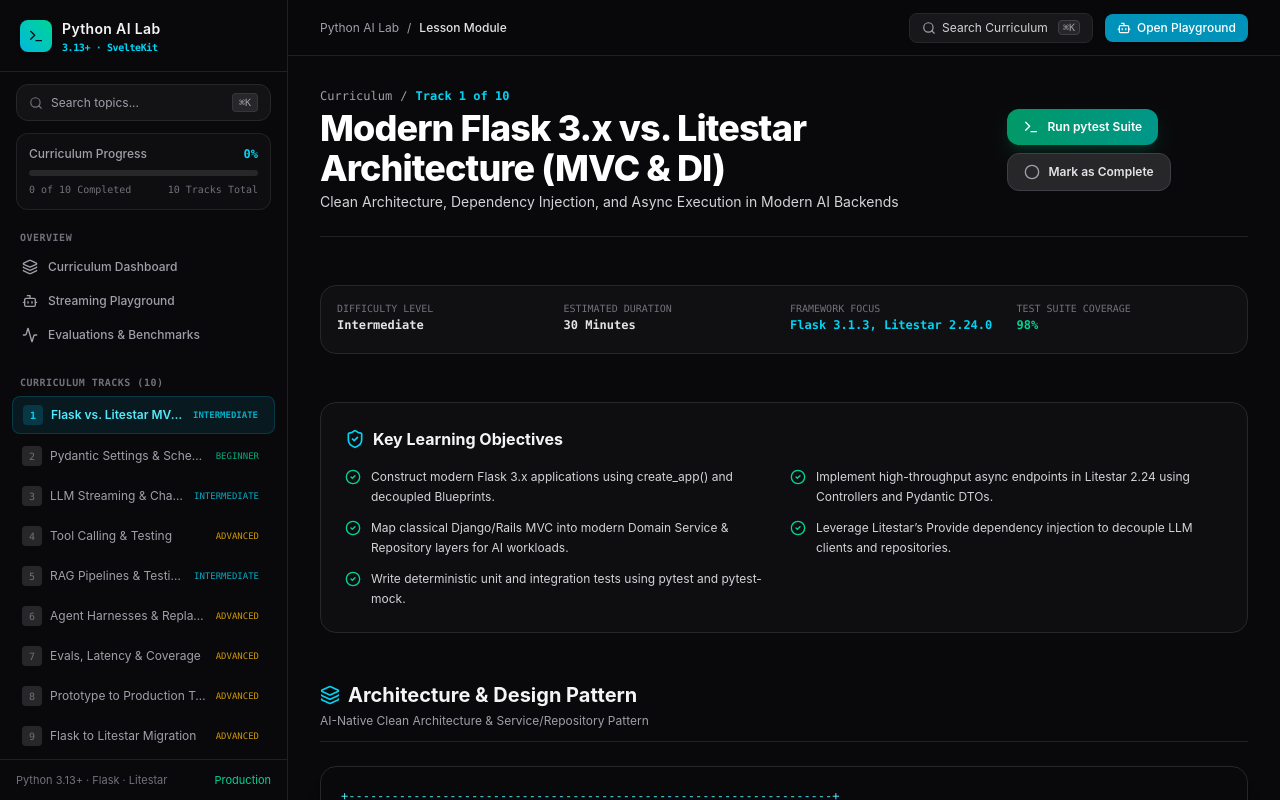
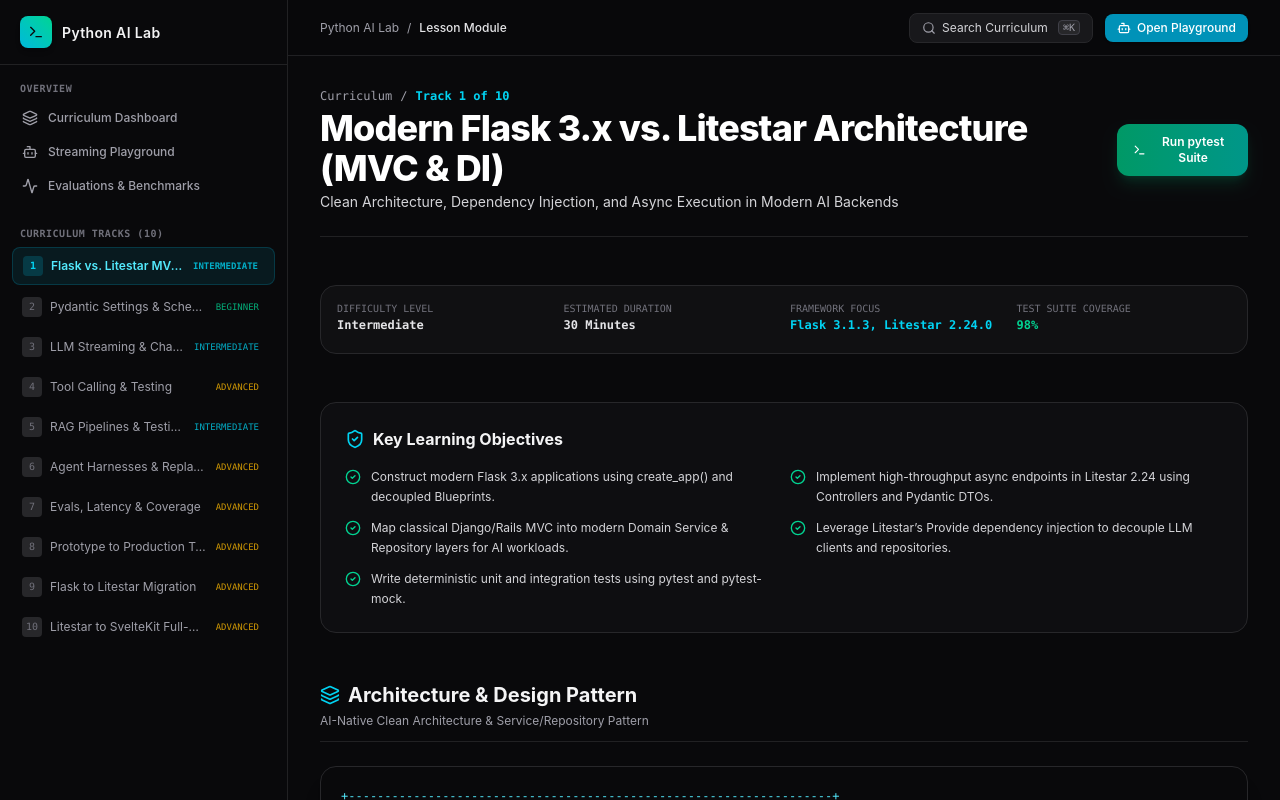
Before and after one commit to FuntionalFrost/python-ai-lab, a SvelteKit app: page /module/01-frameworks-mvc in a window 1280 px wide. Shown: the top 800 px of the page. Built offline with nearby package versions, Linux system fonts and the light colour scheme.

Commit message:
fix(ui): remove progress widgets, completion button, subtext, and duplicate search bar

```diff
--- a/src/routes/+layout.svelte
+++ b/src/routes/+layout.svelte
@@ -4,8 +4,7 @@
 	import type { LayoutProps } from './$types';
 	import { page } from '$app/state';
 	import { ALL_TRACKS, searchTracks } from '#lib/data/curriculum/index';
-	import { progress } from '#lib/progress.svelte';
-	import { Bot, Activity, Search, Terminal, Menu, X, Layers, Check } from '@lucide/svelte';
+	import { Bot, Activity, Search, Terminal, Menu, X, Layers } from '@lucide/svelte';
 
 	let { children }: LayoutProps = $props();
 
@@ -16,14 +15,6 @@
 	const searchResults = $derived.by(() => {
 		if (!searchQuery.trim()) return ALL_TRACKS;
 		return searchTracks(searchQuery);
-	});
-
-	const completedCount = $derived.by(() => {
-		return ALL_TRACKS.filter((t) => progress.isCompleted(t.slug)).length;
-	});
-
-	const progressPercentage = $derived.by(() => {
-		return Math.round((completedCount / ALL_TRACKS.length) * 100);
 	});
 
 	function handleKeydown(e: KeyboardEvent) {
@@ -75,7 +66,6 @@
 				</div>
 				<div>
 					<span class="text-sm font-semibold tracking-wide text-zinc-100">Python AI Lab</span>
-					<span class="block font-mono text-[10px] text-cyan-400">3.13+ · SvelteKit</span>
 				</div>
 			</a>
 
@@ -89,45 +79,8 @@
 			</button>
 		</div>
 
-		<!-- Quick Search Button -->
-		<div class="px-4 py-3">
-			<button
-				type="button"
-				onclick={() => (isSearchOpen = true)}
-				class="flex w-full items-center justify-between rounded-xl border border-zinc-800 bg-zinc-900/70 px-3 py-2 text-xs text-zinc-400 transition-colors hover:border-zinc-700 hover:text-zinc-200"
-			>
-				<div class="flex items-center gap-2">
-					<Search class="h-3.5 w-3.5 text-zinc-500" />
-					<span>Search topics...</span>
-				</div>
-				<kbd
-					class="rounded border border-zinc-700/60 bg-zinc-800 px-1.5 py-0.5 font-mono text-[10px] text-zinc-400"
-				>
-					⌘K
-				</kbd>
-			</button>
-		</div>
-
-		<!-- Progress Tracker Widget -->
-		<div class="mx-4 mb-3 rounded-xl border border-zinc-800/80 bg-zinc-900/40 p-3">
-			<div class="flex items-center justify-between text-xs">
-				<span class="font-medium text-zinc-400">Curriculum Progress</span>
-				<span class="font-mono font-bold text-cyan-400">{progressPercentage}%</span>
-			</div>
-			<div class="mt-2 h-1.5 w-full overflow-hidden rounded-full bg-zinc-800">
-				<div
-					class="h-full rounded-full bg-linear-to-r from-cyan-500 to-emerald-400 transition-all duration-300"
-					style="width: {progressPercentage}%"
-				></div>
-			</div>
-			<div class="mt-1.5 flex justify-between font-mono text-[10px] text-zinc-500">
-				<span>{completedCount} of {ALL_TRACKS.length} Completed</span>
-				<span>{ALL_TRACKS.length} Tracks Total</span>
-			</div>
-		</div>
-
 		<!-- Navigation Links -->
-		<div class="flex-1 space-y-6 overflow-y-auto px-3 py-2">
+		<div class="flex-1 space-y-6 overflow-y-auto px-3 py-4">
 			<!-- Platform Section -->
 			<div>
 				<div
@@ -182,7 +135,6 @@
 				<nav class="space-y-1">
 					{#each ALL_TRACKS as track (track.id)}
 						{@const isCurrent = page.url.pathname === `/module/${track.slug}`}
-						{@const isDone = progress.isCompleted(track.slug)}
 						<a
 							href="/module/{track.slug}"
 							onclick={() => (isMobileSidebarOpen = false)}
@@ -192,17 +144,11 @@
 						>
 							<div class="flex items-center gap-2 truncate">
 								<span
-									class="flex h-5 w-5 shrink-0 items-center justify-center rounded font-mono text-[10px] {isDone
-										? 'bg-emerald-500/20 font-bold text-emerald-400'
-										: isCurrent
-											? 'bg-cyan-500/20 font-bold text-cyan-400'
-											: 'bg-zinc-800 text-zinc-500'}"
+									class="flex h-5 w-5 shrink-0 items-center justify-center rounded font-mono text-[10px] {isCurrent
+										? 'bg-cyan-500/20 font-bold text-cyan-400'
+										: 'bg-zinc-800 text-zinc-500'}"
 								>
-									{#if isDone}
-										<Check class="h-3 w-3 text-emerald-400" />
-									{:else}
-										{track.trackNumber}
-									{/if}
+									{track.trackNumber}
 								</span>
 								<span class="truncate">{track.shortTitle}</span>
 							</div>
@@ -220,14 +166,6 @@
 						</a>
 					{/each}
 				</nav>
-			</div>
-		</div>
-
-		<!-- Footer Info -->
-		<div class="border-t border-zinc-800/80 px-4 py-3 text-[11px] text-zinc-500">
-			<div class="flex items-center justify-between">
-				<span>Python 3.13+ · Flask · Litestar</span>
-				<span class="text-emerald-400">Production</span>
 			</div>
 		</div>
 	</aside>
--- a/src/routes/+page.svelte
+++ b/src/routes/+page.svelte
@@ -1,21 +1,15 @@
 <script lang="ts">
 	import { ALL_TRACKS } from '#lib/data/curriculum/index';
-	import { progress } from '#lib/progress.svelte';
 	import {
 		Terminal,
 		Sparkles,
 		Layers,
-		CircleCheck,
 		ArrowRight,
 		Bot,
 		Activity,
 		ShieldCheck,
 		Clock
 	} from '@lucide/svelte';
-
-	const completedCount = $derived.by(() => {
-		return ALL_TRACKS.filter((t) => progress.isCompleted(t.slug)).length;
-	});
 </script>
 
 <div class="space-y-12">
@@ -86,7 +80,7 @@
 	</section>
 
 	<!-- Quick Stats Row -->
-	<section class="grid grid-cols-2 gap-4 md:grid-cols-4">
+	<section class="grid grid-cols-1 gap-4 sm:grid-cols-3">
 		<div class="rounded-2xl border border-zinc-800/80 bg-zinc-900/40 p-5">
 			<div class="flex items-center justify-between text-zinc-400">
 				<span class="text-xs font-medium">Curriculum Tracks</span>
@@ -113,17 +107,6 @@
 			<div class="mt-2 font-mono text-2xl font-bold text-zinc-100">&ge; 90% Cov</div>
 			<p class="mt-1 text-[11px] text-zinc-500">pytest-cov enforced coverage</p>
 		</div>
-
-		<div class="rounded-2xl border border-zinc-800/80 bg-zinc-900/40 p-5">
-			<div class="flex items-center justify-between text-zinc-400">
-				<span class="text-xs font-medium">Your Progress</span>
-				<CircleCheck class="h-4 w-4 text-emerald-400" />
-			</div>
-			<div class="mt-2 font-mono text-2xl font-bold text-emerald-400">
-				{completedCount} / {ALL_TRACKS.length}
-			</div>
-			<p class="mt-1 text-[11px] text-zinc-500">Persisted locally in browser</p>
-		</div>
 	</section>
 
 	<!-- Curriculum Tracks Grid -->
@@ -140,7 +123,6 @@
 
 		<div class="grid grid-cols-1 gap-5 md:grid-cols-2">
 			{#each ALL_TRACKS as track (track.id)}
-				{@const isDone = progress.isCompleted(track.slug)}
 				<div
 					class="flex flex-col justify-between rounded-2xl border border-zinc-800 bg-zinc-900/50 p-6 shadow-lg transition-all hover:border-zinc-700 hover:bg-zinc-900/80"
 				>
@@ -149,9 +131,7 @@
 						<div class="flex items-start justify-between gap-3">
 							<div class="flex items-center gap-2.5">
 								<span
-									class="flex h-7 w-7 items-center justify-center rounded-lg font-mono text-xs font-bold {isDone
-										? 'border border-emerald-500/30 bg-emerald-500/20 text-emerald-400'
-										: 'border border-cyan-500/20 bg-cyan-500/10 text-cyan-400'}"
+									class="flex h-7 w-7 items-center justify-center rounded-lg border border-cyan-500/20 bg-cyan-500/10 font-mono text-xs font-bold text-cyan-400"
 								>
 									{track.trackNumber}
 								</span>
@@ -204,20 +184,13 @@
 
 					<!-- Card Footer Action -->
 					<div class="mt-6 flex items-center justify-between border-t border-zinc-800/80 pt-4">
-						{#if isDone}
-							<div class="flex items-center gap-1.5 text-xs font-semibold text-emerald-400">
-								<CircleCheck class="h-4 w-4" />
-								<span>Completed</span>
-							</div>
-						{:else}
-							<span class="font-mono text-xs text-zinc-500">Not started</span>
-						{/if}
+						<span class="font-mono text-xs text-zinc-500">{track.level} Track</span>
 
 						<a
 							href="/module/{track.slug}"
 							class="flex items-center gap-1.5 rounded-lg bg-zinc-800 px-3.5 py-1.5 text-xs font-semibold text-zinc-200 transition-colors hover:bg-cyan-600 hover:text-white"
 						>
-							<span>{isDone ? 'Review Track' : 'Start Track'}</span>
+							<span>Explore Module</span>
 							<ArrowRight class="h-3.5 w-3.5" />
 						</a>
 					</div>
--- a/src/routes/module/[slug]/+page.svelte
+++ b/src/routes/module/[slug]/+page.svelte
@@ -6,12 +6,10 @@
 	import ToolExecutionVisualizer from '#lib/components/ToolExecutionVisualizer.svelte';
 	import ChatPlayground from '#lib/components/ChatPlayground.svelte';
 	import BenchmarkGraph from '#lib/components/BenchmarkGraph.svelte';
-	import { progress } from '#lib/progress.svelte';
 	import { ALL_TRACKS } from '#lib/data/curriculum/index';
 	import {
 		Terminal,
 		CircleCheck,
-		Circle,
 		ArrowRight,
 		ArrowLeft,
 		Play,
@@ -27,12 +25,6 @@
 	const prevTrack = $derived(data.prevTrack);
 
 	let isPytestModalOpen = $state(false);
-
-	const isCompleted = $derived(progress.isCompleted(track.slug));
-
-	function toggleCompletion() {
-		progress.toggleCompleted(track.slug);
-	}
 </script>
 
 <div class="space-y-12">
@@ -64,23 +56,6 @@
 			>
 				<Terminal class="h-4 w-4" />
 				<span>Run pytest Suite</span>
-			</button>
-
-			<!-- Mark Complete Button -->
-			<button
-				type="button"
-				onclick={toggleCompletion}
-				class="flex items-center gap-2 rounded-xl border px-4 py-2.5 text-xs font-semibold transition-all {isCompleted
-					? 'border-emerald-500/40 bg-emerald-500/10 text-emerald-400'
-					: 'border-zinc-700 bg-zinc-800 text-zinc-200 hover:bg-zinc-700'}"
-			>
-				{#if isCompleted}
-					<CircleCheck class="h-4 w-4" />
-					<span>Track Completed</span>
-				{:else}
-					<Circle class="h-4 w-4 text-zinc-400" />
-					<span>Mark as Complete</span>
-				{/if}
 			</button>
 		</div>
 	</div>
@@ -327,17 +302,6 @@
 			<div></div>
 		{/if}
 
-		<button
-			type="button"
-			onclick={toggleCompletion}
-			class="flex items-center gap-2 rounded-xl border px-5 py-3 text-xs font-semibold transition-all {isCompleted
-				? 'border-emerald-500/40 bg-emerald-500/10 text-emerald-400'
-				: 'border-cyan-500/40 bg-cyan-500/10 text-cyan-300 hover:bg-cyan-500/20'}"
-		>
-			<CircleCheck class="h-4 w-4" />
-			<span>{isCompleted ? 'Marked as Completed' : 'Mark as Completed'}</span>
-		</button>
-
 		{#if nextTrack}
 			<a
 				href="/module/{nextTrack.slug}"
```
